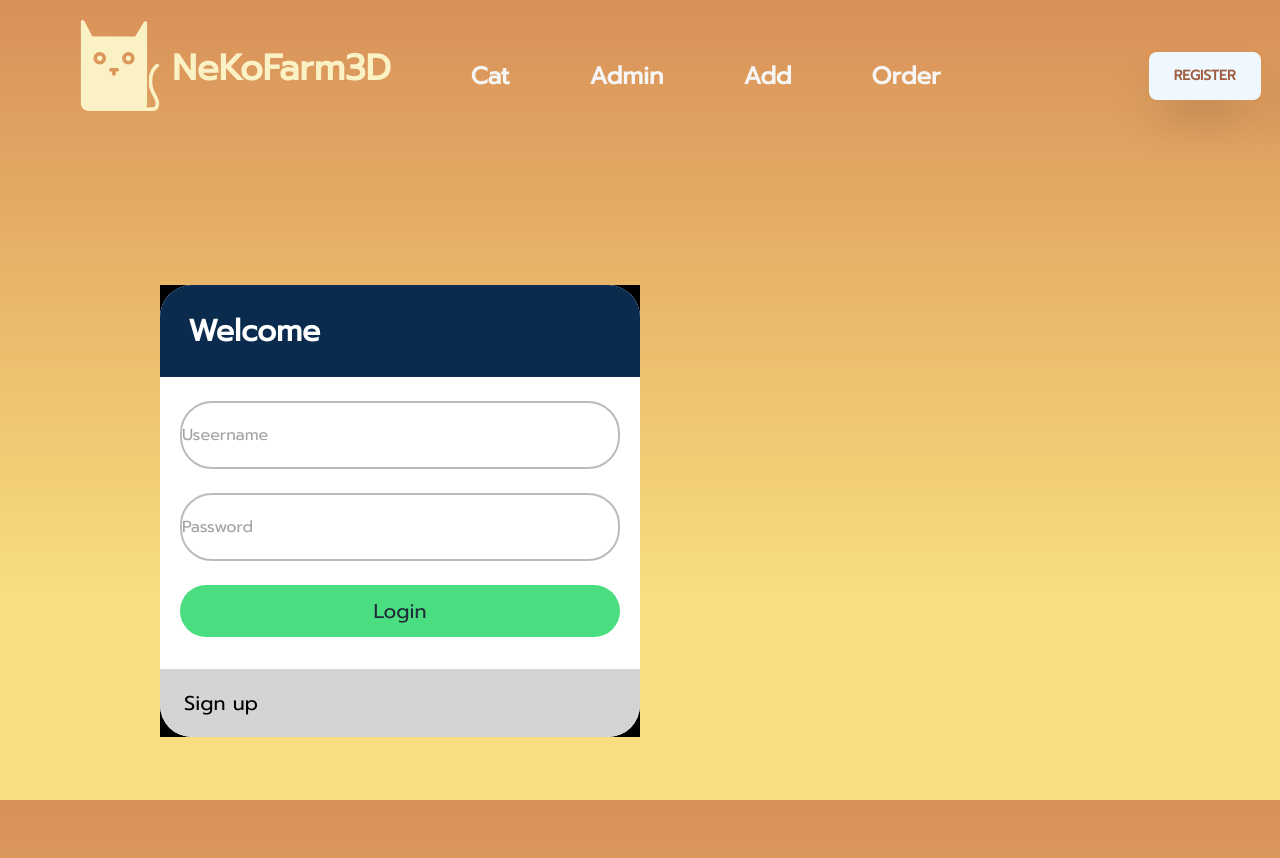
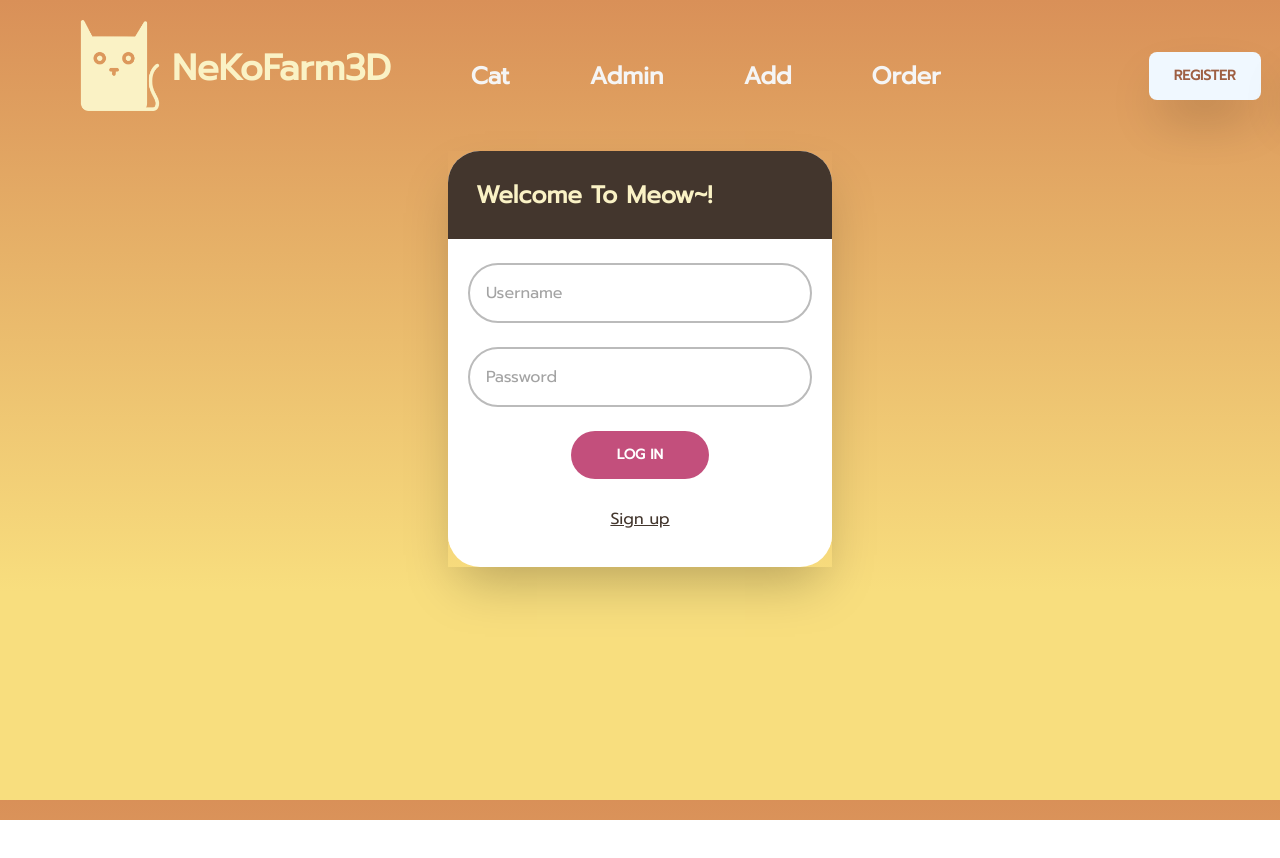
Before and after one commit to Bobby-Groups-Vol-2/front-end-bobbyGroup-vol2, a Nuxt app: page /auth/login in a window 1280 px wide. Shown: the top 858 px of the page. After the commit the page ends 820 px from the top, so only its background shows below. Built offline with nearby package versions, Linux system fonts and the light colour scheme; what v-calendar would draw is missing.

Commit message:
[Update] Redesign Login Card Page

```diff
--- a/components/Card.vue
+++ b/components/Card.vue
@@ -113,7 +113,7 @@ export default {
 
 .detail-button{
   background-color: transparent;
-  color:#C34F7C
+  color:#C34F7C;
 ;
 }
 .reserve-button {
--- a/components/Login.vue
+++ b/components/Login.vue
@@ -1,31 +1,35 @@
-<template>
-  <div class="flex justify-center bg-black w-screen">
+<template class="w-screen">
+  <div class="flex justify-center w-screen shadow-2xl">
     <div class="rounded-4xl bg-white card w-full flex justify-center">
-      <div class="bg-navy w-full px-3 py-7">
-        <p class="ml-4 font-bold text-white text-3xl">Welcome</p>
+      <div style="background-color: #43362d" class="w-full px-3 py-7">
+        <p style="color: #faf2c5" class="ml-4 font-bold text-2xl">Welcome To Meow~!</p>
       </div>
       <div class="bg-white mb-5 px-5">
         <form action="" class="flex flex-col">
           <input
             type="text"
-            placeholder="Useername"
-            class="py-5 mt-6 mb-3 rounded-4xl"
+            placeholder="Username"
+            class="p-4 mt-6 mb-3 rounded-4xl"
           />
           <input
             type="text"
             placeholder="Password"
-            class="py-5 my-3 rounded-4xl"
+            class="p-4 my-3 rounded-4xl"
           />
         </form>
-        <button class="bg-green-400 py-3 my-3 w-full rounded-4xl text-xl">
-          Login
-        </button>
-      </div>
-      <div class="bg-gray-300 py-4 w-full">
-        <button class="text-black ml-5 p-1 text-xl">Sign up</button>
+        <div class="flex justify-center">
+          <button class="login-button py-3 my-3 w-2/5 rounded-4xl btn text-md">
+            Log in
+          </button>
+        </div>
+        <div class="flex justify-center">
+          <button  class="sign-up py-1 my-3 w-2/5 rounded-4xl text-md">
+            Sign up
+          </button>
+        </div>
       </div>
     </div>
-    </div>
+  </div>
 </template>
 
 <script>
@@ -35,5 +39,24 @@ export default {};
 <style>
 input[type="text"] {
   border: 2px solid #bbbbbb;
+  color: #9e5f43;
+}
+
+.login-button {
+  border: transparent;
+  background-color: #c34f7c;
+}
+
+.login-button:hover {
+  border: transparent;
+  background-color: #a55521;
+}
+.sign-up{
+  text-decoration: underline;
+  color: #43362d;
+}
+
+.sign-up:hover{
+  color: #c34f7c;
 }
 </style>
--- a/pages/auth/_login.vue
+++ b/pages/auth/_login.vue
@@ -1,10 +1,42 @@
 <template>
-  <div class="flex justify-center items-center min-h-screen">
-    <div class="flex flex-col w-3/4">
-      <Login class="lg:w-1/2" />
-    </div>
+  <div class="flex justify-center w-full">
+    <!-- <div class="flex flex-col justify-center w-full"> -->
+      <Login class="login-zone mt-10" />
+    <!-- </div> -->
   </div>
 </template>
 <script>
 export default {};
 </script>
+
+<style scoped>
+@media (min-width: 320px) {
+  .login-zone{
+    width: 90%;
+  }
+}
+
+@media (min-width: 375px) {
+  .login-zone{
+    width: 80%;
+  }
+}
+
+@media (min-width: 425px) {
+  .login-zone{
+    width: 70%;
+  }
+}
+
+@media (min-width: 768px) {
+  .login-zone{
+    width: 40%;
+  }
+}
+
+@media (min-width: 1024px) {
+  .login-zone{
+    width: 30%;
+  }
+}
+</style>
```
